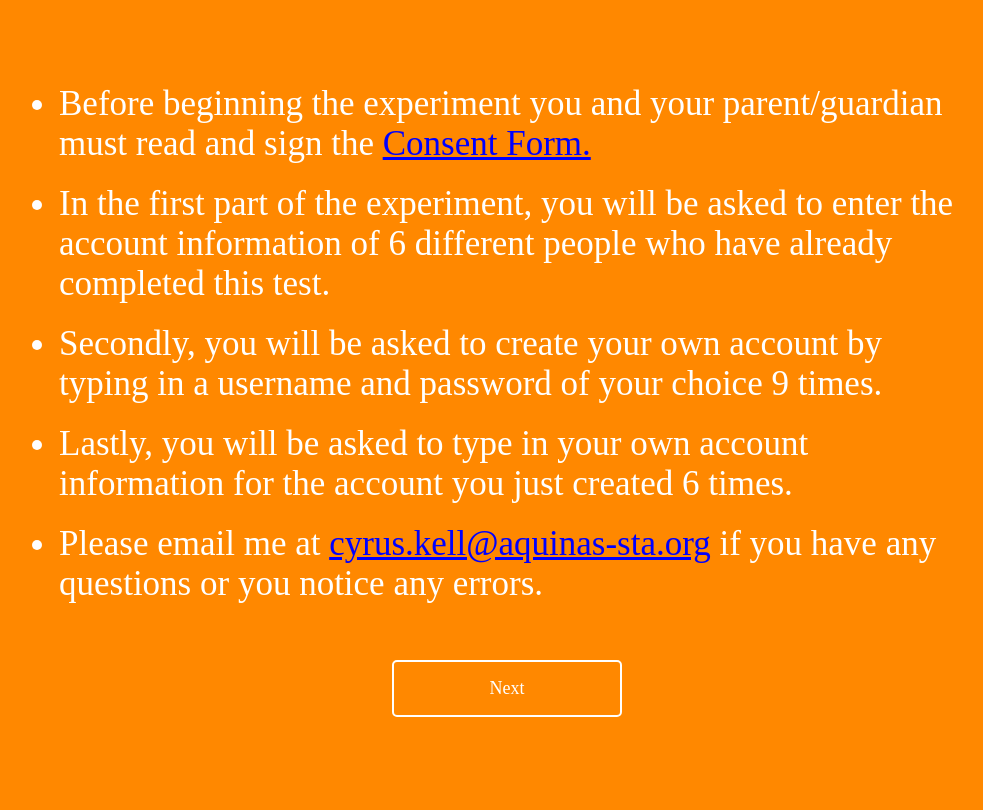
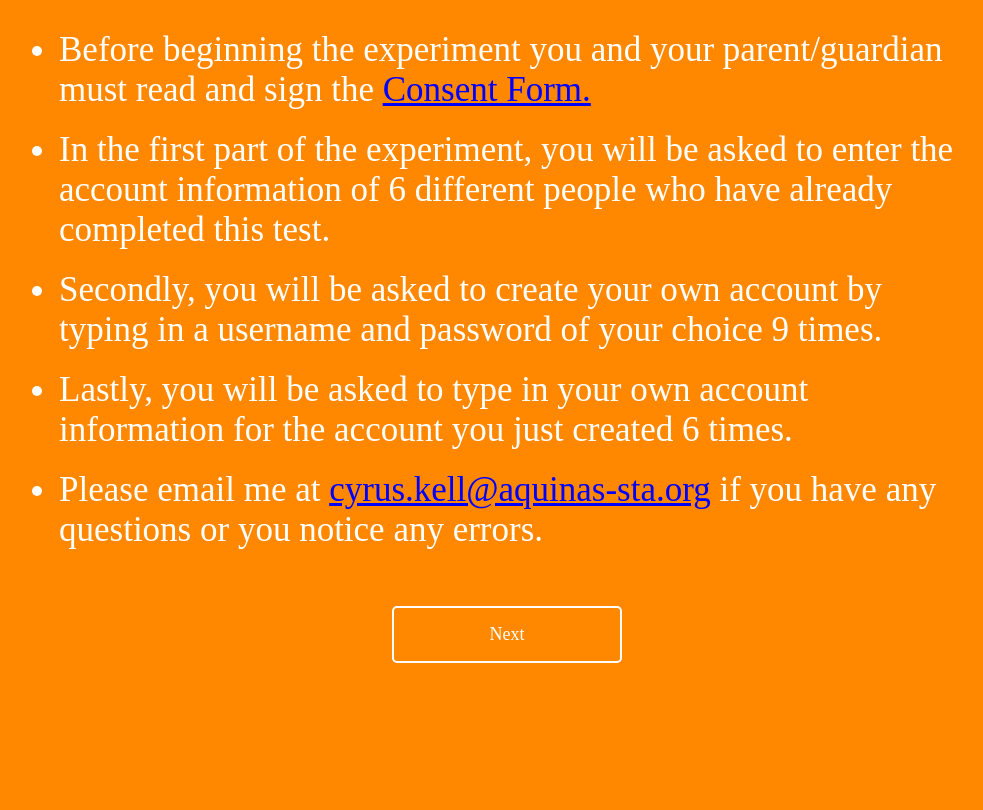
Before and after one commit to CyrusKell/KeystrokeDynamics, a Django app: template templates/pages/instructions.html in a window 1280 px wide. Shown: the whole page, without its empty margins (133-1116 px from the left). After the commit the page ends 663 px from the top, so only its background shows below. Run offline with Django 3.2, Linux system fonts and the light colour scheme; the template is opened without the code that fills it, so the values that code supplies are empty.

Commit message:
Rereadjusted height for instructions page

```diff
--- a/templates/pages/instructions.html
+++ b/templates/pages/instructions.html
@@ -8,9 +8,14 @@
   <link href="https://fonts.googleapis.com/css2?family=Sora:wght@477&display=swap" rel="stylesheet" />
   <link rel="stylesheet" href="{% static 'main.css' %}" />
   <style>
-      #user {
+    @media (max-height: 800px) {
+      #instructions-container {
         height: 100%;
       }
+      #user {
+        height: 100%
+      }
+    }
   </style>
   <title>Instructions | Keystroke Dynamics</title>
 </head>
```
